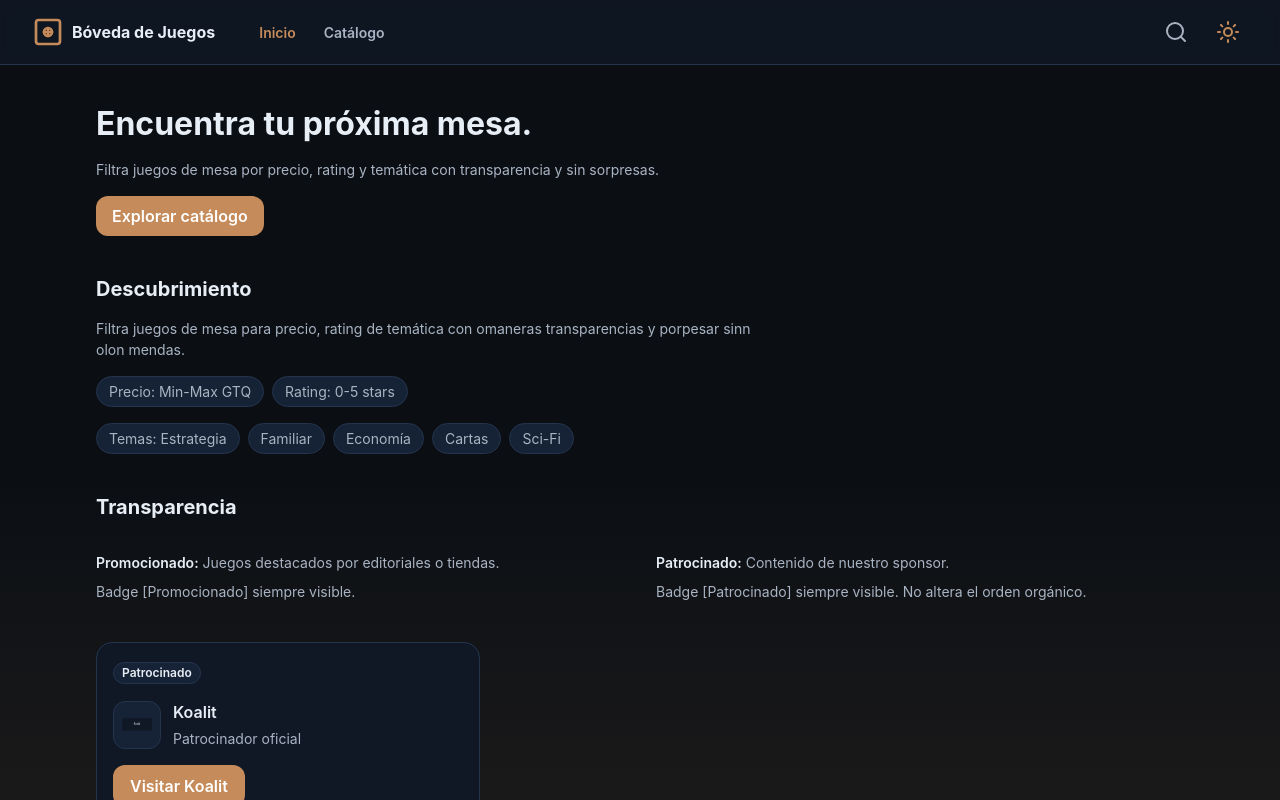
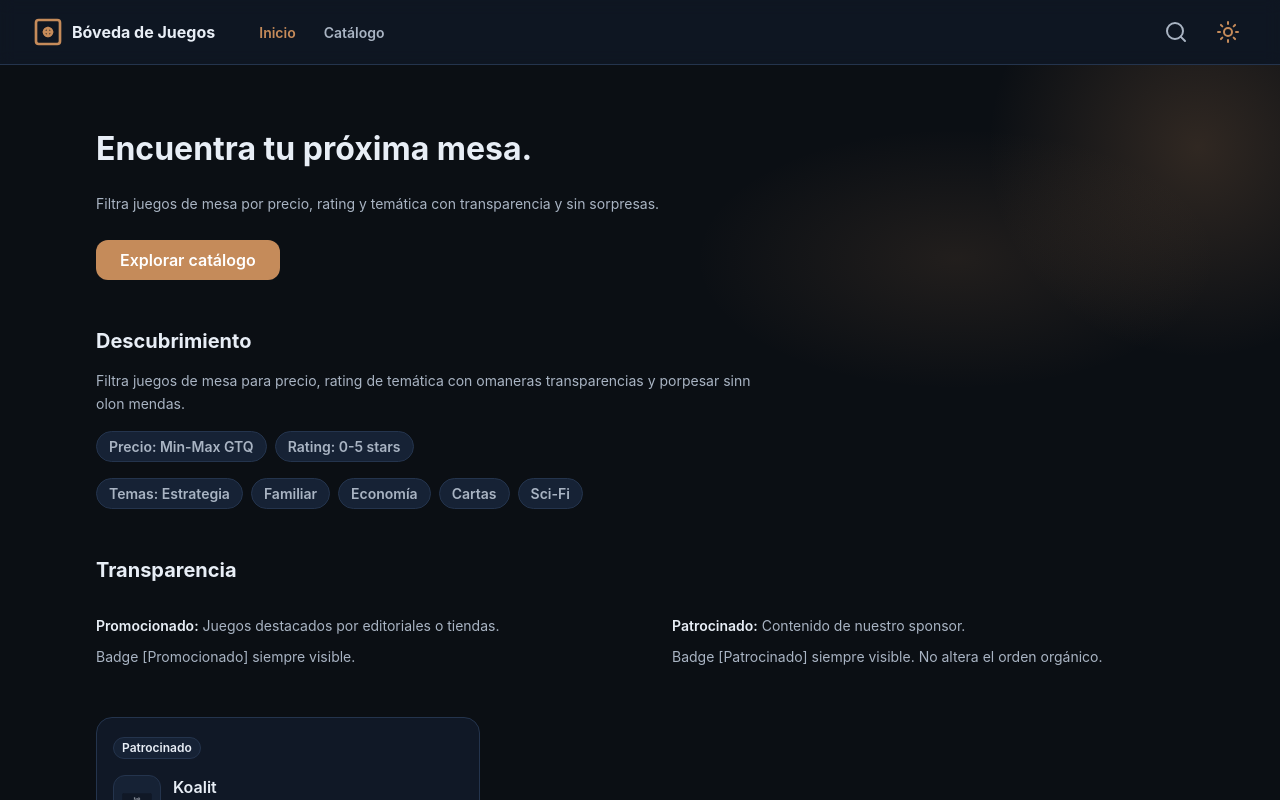
Before and after one commit to dlop6/website-juego-de-mesa-koalit, a Next.js app: page / in a window 1280 px wide. Shown: the top 800 px of the page. Built offline with nearby package versions, Linux system fonts and the light colour scheme.

Commit message:
fix: se agregó estilo más alineado a la paleta de colores a la paginas

```diff
--- a/src/app/catalogo/[id]/page.tsx
+++ b/src/app/catalogo/[id]/page.tsx
@@ -3,16 +3,18 @@ import { getGameById } from "@/lib/dal";
 import { GameDetail } from "@/components/game/GameDetail";
 
 type PageProps = {
-  params: { id: string };
-  searchParams?: Record<string, string | string[] | undefined>;
+  params: Promise<{ id: string }>;
+  searchParams?: Promise<Record<string, string | string[] | undefined>>;
 };
 
 export default async function GameDetailPage({ params, searchParams }: PageProps) {
-  const game = await getGameById(params.id);
+  const resolvedParams = await params;
+  const resolvedSearchParams = searchParams ? await searchParams : undefined;
+  const game = await getGameById(resolvedParams.id);
 
   if (!game) {
     notFound();
   }
 
-  return <GameDetail game={game} searchParams={searchParams} />;
+  return <GameDetail game={game} searchParams={resolvedSearchParams} />;
 }
--- a/src/app/page.tsx
+++ b/src/app/page.tsx
@@ -6,69 +6,74 @@ export default async function Home() {
   const hasSponsor = sponsors.length > 0;
 
   return (
-    <div className="relative min-h-screen overflow-hidden bg-bg text-text">
-      {/* Glow radiante desde abajo */}
-      <div className="pointer-events-none absolute inset-x-0 bottom-0 h-96 bg-gradient-to-t from-accent/10 via-accent/5 to-transparent" />
+    <main className="min-h-screen bg-bg text-text">
+      <div className="relative overflow-hidden">
+        <div className="pointer-events-none absolute inset-0">
+          <div className="absolute -top-32 right-[-10%] h-[420px] w-[420px] rounded-full bg-[radial-gradient(closest-side,rgba(197,139,90,0.2),rgba(11,15,20,0))]" />
+          <div className="absolute top-16 right-[5%] h-[260px] w-[520px] bg-[radial-gradient(closest-side,rgba(197,139,90,0.12),rgba(11,15,20,0))]" />
+        </div>
 
-      <div className="relative z-10 mx-auto w-full max-w-6xl px-4 py-10 lg:px-6">
-        <section className="space-y-4">
-          <h1 className="text-900 font-700 text-text">Encuentra tu próxima mesa.</h1>
-          <p className="max-w-xl text-500 text-muted">
+        <div className="relative z-10 mx-auto w-full max-w-6xl px-4 py-12 lg:px-6 lg:py-16">
+          <section className="space-y-5">
+            <h1 className="text-900 font-700 leading-tight text-text">
+              Encuentra tu próxima mesa.
+            </h1>
+            <p className="max-w-2xl text-500 leading-relaxed text-muted">
               Filtra juegos de mesa por precio, rating y temática con transparencia y sin
               sorpresas.
             </p>
             <a
               href="/catalogo"
-            className="inline-flex items-center justify-center rounded-2 bg-accent px-4 py-2 text-600 font-600 text-white transition-colors duration-2 hover:bg-accent-muted focus-visible:outline focus-visible:outline-2 focus-visible:outline-accent focus-visible:outline-offset-2"
+              className="inline-flex items-center justify-center rounded-2 bg-accent px-5 py-2 text-600 font-600 text-white transition-colors duration-2 hover:bg-accent-muted focus-visible:outline focus-visible:outline-2 focus-visible:outline-accent focus-visible:outline-offset-2"
             >
               Explorar catálogo
             </a>
           </section>
 
-        <section className="mt-10 space-y-4">
+          <section className="mt-12 space-y-4">
             <h2 className="text-700 font-700 text-text">Descubrimiento</h2>
-          <p className="max-w-2xl text-500 text-muted">
+            <p className="max-w-2xl text-500 leading-relaxed text-muted">
               Filtra juegos de mesa para precio, rating de temática con omaneras
               transparencias y porpesar sinn olon mendas.
             </p>
             <div className="flex flex-wrap gap-2">
-            <span className="rounded-full border border-border bg-elevated px-3 py-1 text-500 text-muted">
+              <span className="rounded-full border border-border bg-elevated px-3 py-1 text-500 font-600 text-muted">
                 Precio: Min-Max GTQ
               </span>
-            <span className="rounded-full border border-border bg-elevated px-3 py-1 text-500 text-muted">
+              <span className="rounded-full border border-border bg-elevated px-3 py-1 text-500 font-600 text-muted">
                 Rating: 0-5 stars
               </span>
             </div>
             <div className="flex flex-wrap gap-2">
-            <span className="rounded-full border border-border bg-elevated px-3 py-1 text-500 text-muted">
+              <span className="rounded-full border border-border bg-elevated px-3 py-1 text-500 font-600 text-muted">
                 Temas: Estrategia
               </span>
-            <span className="rounded-full border border-border bg-elevated px-3 py-1 text-500 text-muted">
+              <span className="rounded-full border border-border bg-elevated px-3 py-1 text-500 font-600 text-muted">
                 Familiar
               </span>
-            <span className="rounded-full border border-border bg-elevated px-3 py-1 text-500 text-muted">
+              <span className="rounded-full border border-border bg-elevated px-3 py-1 text-500 font-600 text-muted">
                 Economía
               </span>
-            <span className="rounded-full border border-border bg-elevated px-3 py-1 text-500 text-muted">
+              <span className="rounded-full border border-border bg-elevated px-3 py-1 text-500 font-600 text-muted">
                 Cartas
               </span>
-            <span className="rounded-full border border-border bg-elevated px-3 py-1 text-500 text-muted">
+              <span className="rounded-full border border-border bg-elevated px-3 py-1 text-500 font-600 text-muted">
                 Sci-Fi
               </span>
             </div>
           </section>
 
-        <section className="mt-10 space-y-6">
+          <section className="mt-12 space-y-6">
             <h2 className="text-700 font-700 text-text">Transparencia</h2>
-          <div className="grid gap-6 lg:grid-cols-2">
-            <div className="space-y-2 text-500 text-muted">
+            <div className="grid gap-8 lg:grid-cols-2">
+              <div className="space-y-2 text-500 leading-relaxed text-muted">
                 <p>
                   <span className="font-600 text-text">Promocionado:</span> Juegos
                   destacados por editoriales o tiendas.
                 </p>
                 <p>Badge [Promocionado] siempre visible.</p>
               </div>
-            <div className="space-y-2 text-500 text-muted">
+              <div className="space-y-2 text-500 leading-relaxed text-muted">
                 <p>
                   <span className="font-600 text-text">Patrocinado:</span> Contenido de
                   nuestro sponsor.
@@ -79,11 +84,12 @@ export default async function Home() {
           </section>
 
           {hasSponsor ? (
-          <section className="mt-10 max-w-sm">
+            <section className="mt-12 max-w-sm">
               <SponsorModule sponsors={sponsors} />
             </section>
           ) : null}
         </div>
       </div>
+    </main>
   );
 }
```
Lines whose indentation alone changed are shown as unchanged.
